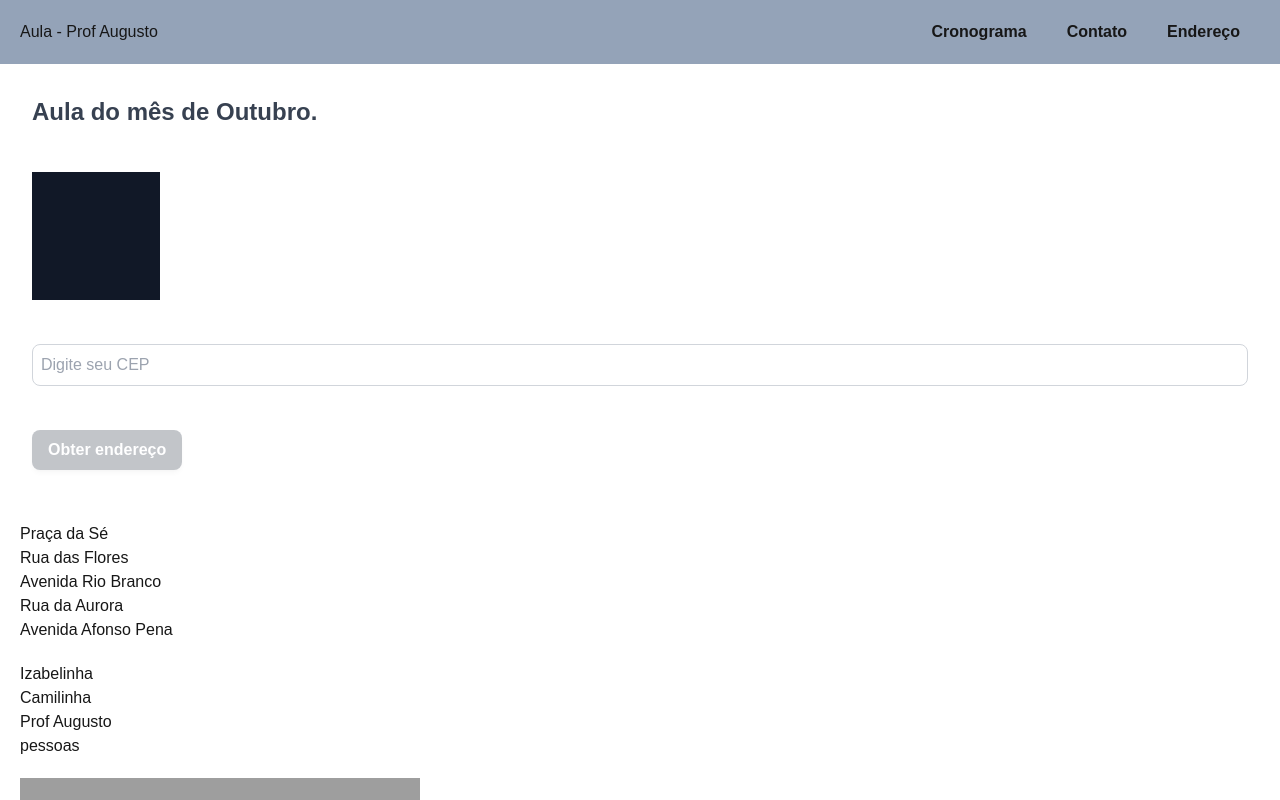
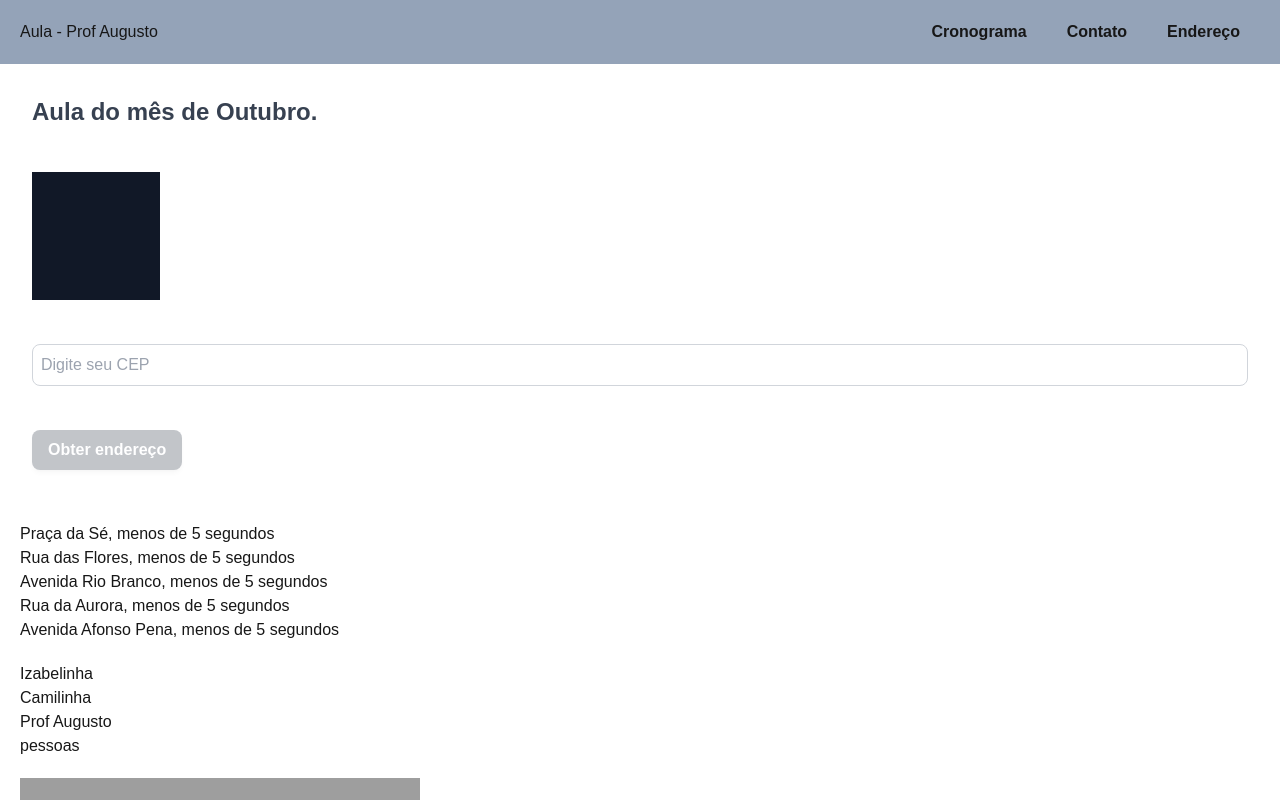
Before and after one commit to IzabelleAlves/Softex, a Next.js app in the folder componentes-react/: page / in a window 1280 px wide. Shown: the top 800 px of the page. Built offline with nearby package versions, Linux system fonts and the light colour scheme; grey boxes are pictures that could not be loaded.

Commit message:
adicionada biblioteca data-fns

```diff
--- a/componentes-react/app/components/address.tsx
+++ b/componentes-react/app/components/address.tsx
@@ -1,4 +1,7 @@
 "use client";
+
+import { formatDistanceToNow } from "date-fns";
+import { ptBR } from "date-fns/locale";
 
 type Address = {
   cep: string;
@@ -15,6 +18,7 @@ type Address = {
   gia: string;
   ddd: string;
   siafi: string;
+  createdAt: Date;
 };
 
 export const inicialEndereco: Address[] = [
@@ -33,6 +37,7 @@ export const inicialEndereco: Address[] = [
     gia: "1004",
     ddd: "11",
     siafi: "7107",
+    createdAt: new Date(),
   },
   {
     cep: "80010-000",
@@ -49,6 +54,7 @@ export const inicialEndereco: Address[] = [
     gia: "",
     ddd: "41",
     siafi: "7535",
+    createdAt: new Date(),
   },
   {
     cep: "20090-003",
@@ -65,6 +71,7 @@ export const inicialEndereco: Address[] = [
     gia: "",
     ddd: "21",
     siafi: "6001",
+    createdAt: new Date(),
   },
   {
     cep: "50050-000",
@@ -81,6 +88,7 @@ export const inicialEndereco: Address[] = [
     gia: "",
     ddd: "81",
     siafi: "2531",
+    createdAt: new Date(),
   },
   {
     cep: "30120-010",
@@ -97,15 +105,25 @@ export const inicialEndereco: Address[] = [
     gia: "",
     ddd: "31",
     siafi: "4123",
+    createdAt: new Date(),
   },
 ];
+
+function formatDate(date: Date){
+  const result = formatDistanceToNow(
+    new Date(),
+    {includeSeconds: true, locale: ptBR}
+  )
+
+  return result
+}
 
 export function Address() {
   return (
     <>
       <ul>
         {inicialEndereco.map((item, index) => (
-          <li key={index}>{item.logradouro}</li>
+          <li key={index}>{item.logradouro}, {formatDate(item.createdAt)}</li>
         ))}
       </ul>
     </>
--- a/componentes-react/app/components/button.tsx
+++ b/componentes-react/app/components/button.tsx
@@ -2,10 +2,11 @@
 import { getAddress } from "@/get-adress";
 import { useState } from "react";
 import { inicialEndereco } from "./address";
+import { formatDistanceToNow } from "date-fns";
 
 type Address = {
   cep: string;
-  // id: string,
+  id: string,
   logradouro: string;
   complemento: string;
   unidade: string;
@@ -18,9 +19,19 @@ type Address = {
   gia: string;
   ddd: string;
   siafi: string;
+  createdAt: Date;
 };
 const array: Address[] = [];
 
+function formatDate(date: Date){
+  const result = formatDistanceToNow(
+    new Date(2015, 0, 1, 0, 0, 15),
+    {includeSeconds: true}
+  )
+
+  return result
+}
+//RENDERIZAR AQUI!!!!
 export function Button() {
   const [address, setAddress] = useState<Address | null>(null);
   const [inputValue, setInputValue] = useState("");
@@ -39,11 +50,14 @@ export function Button() {
     try {
       const result = await getAddress(inputValue);
       setAddress(result);
+
+      const newEndereco: Address = {id: self.crypto.randomUUID(), createdAt: new Date(),...result}
       // const incrementarArrayCep = inicialEndereco.some(
       //   (item) => item.cep === result.cep
       // );
 
-      setEnderecos([result, ...enderecos])
+      setEnderecos([newEndereco, ...enderecos])
+      console.log(newEndereco)
       // if (!incrementarArrayCep) {
       //   endereco.push(result);
       // }
```
Also changed, not shown: componentes-react/package.json (+6 -5 lines), 1 other file (tests, documents, lock files or other folders).
